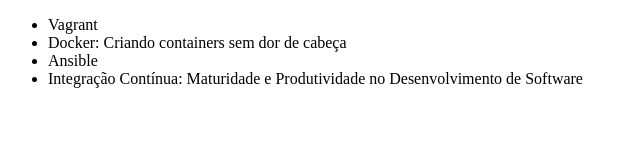
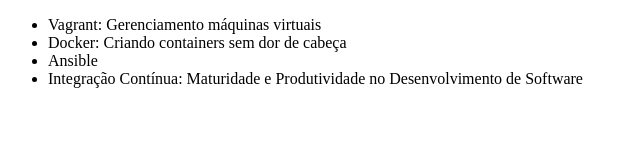
Before and after one commit to gabsalmeida/alura-git, a plain HTML site: page index.html in a window 1280 px wide. Shown: the whole page, without its empty margins (0-640 px from the left). Drawn offline with Linux system fonts and the light colour scheme.

Commit message:
corrigindo curso

```diff
--- a/index.html
+++ b/index.html
@@ -6,7 +6,7 @@
 </head>
 <body>
     <ul>
-        <li>Vagrant</li>
+        <li>Vagrant: Gerenciamento máquinas virtuais</li>
         <li>Docker: Criando containers sem dor de cabeça</li>
         <li>Ansible</li>
         <li>Integração Contínua: Maturidade e Produtividade no Desenvolvimento de Software</li>
```
